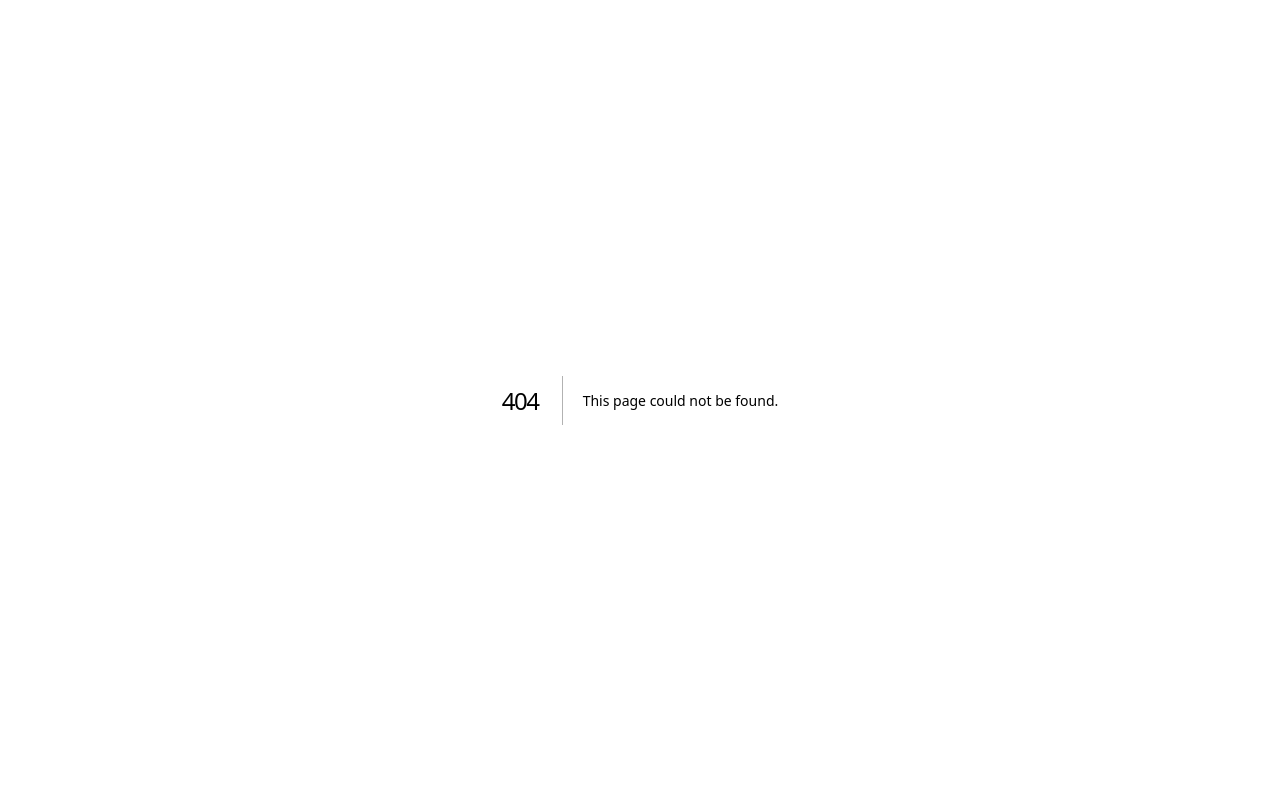
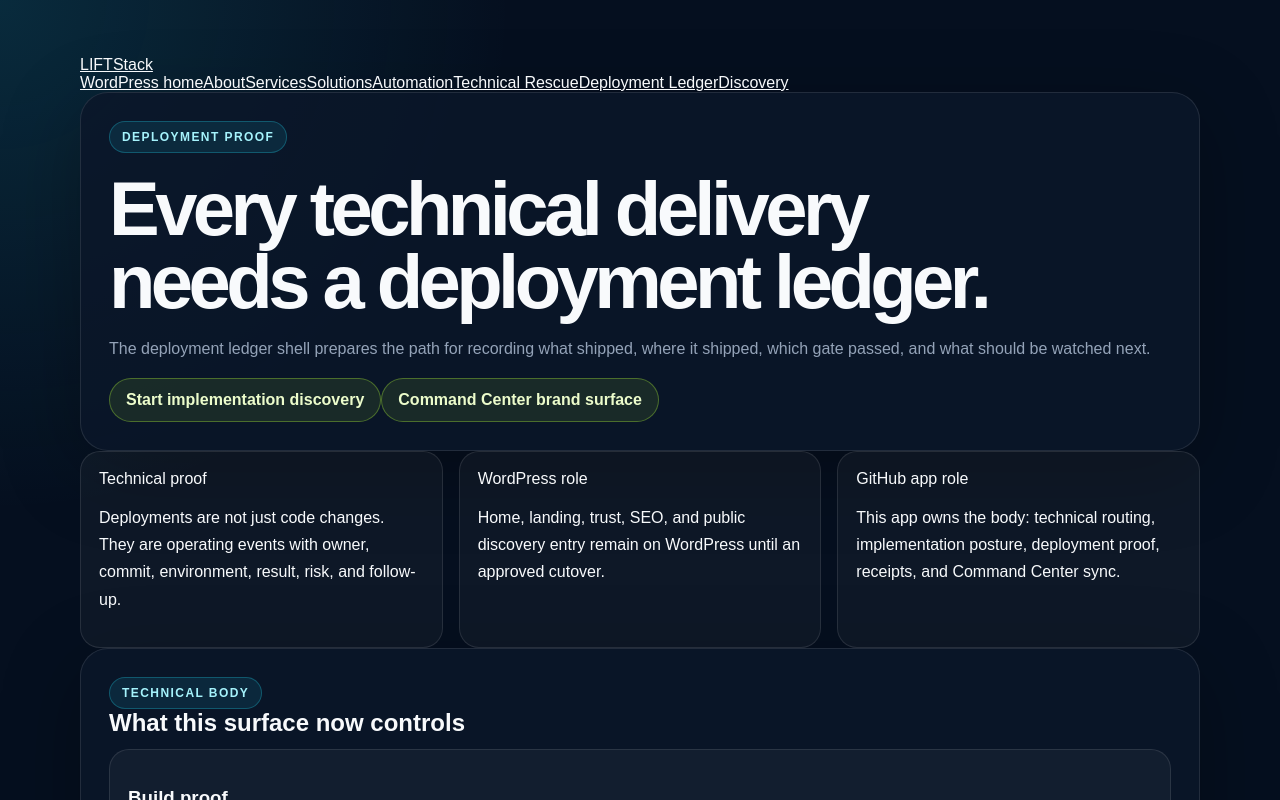
Before and after one commit to Altrium-Holdings-Group/LIFTStack, a Next.js app: page /deployment-ledger in a window 1280 px wide. Before the commit this address had no page. Shown: the top 800 px of the page. Built offline with nearby package versions, Linux system fonts and the light colour scheme.

Commit message:
Add LIFTStack deployment ledger route

```diff
--- /dev/null
+++ b/app/deployment-ledger/page.tsx
@@ -0,0 +1,11 @@
+import OperatingBodyPage from '@/components/liftstack/OperatingBodyPage'
+import { liftstackPages } from '@/lib/liftstack-pages'
+
+export const metadata = {
+  title: 'Deployment Ledger — LIFTStack',
+  description: 'LIFTStack deployment ledger shell for build gates, deployment proof, smoke checks, and follow-up actions.',
+}
+
+export default function DeploymentLedgerPage() {
+  return <OperatingBodyPage page={liftstackPages['deployment-ledger']} />
+}
```
